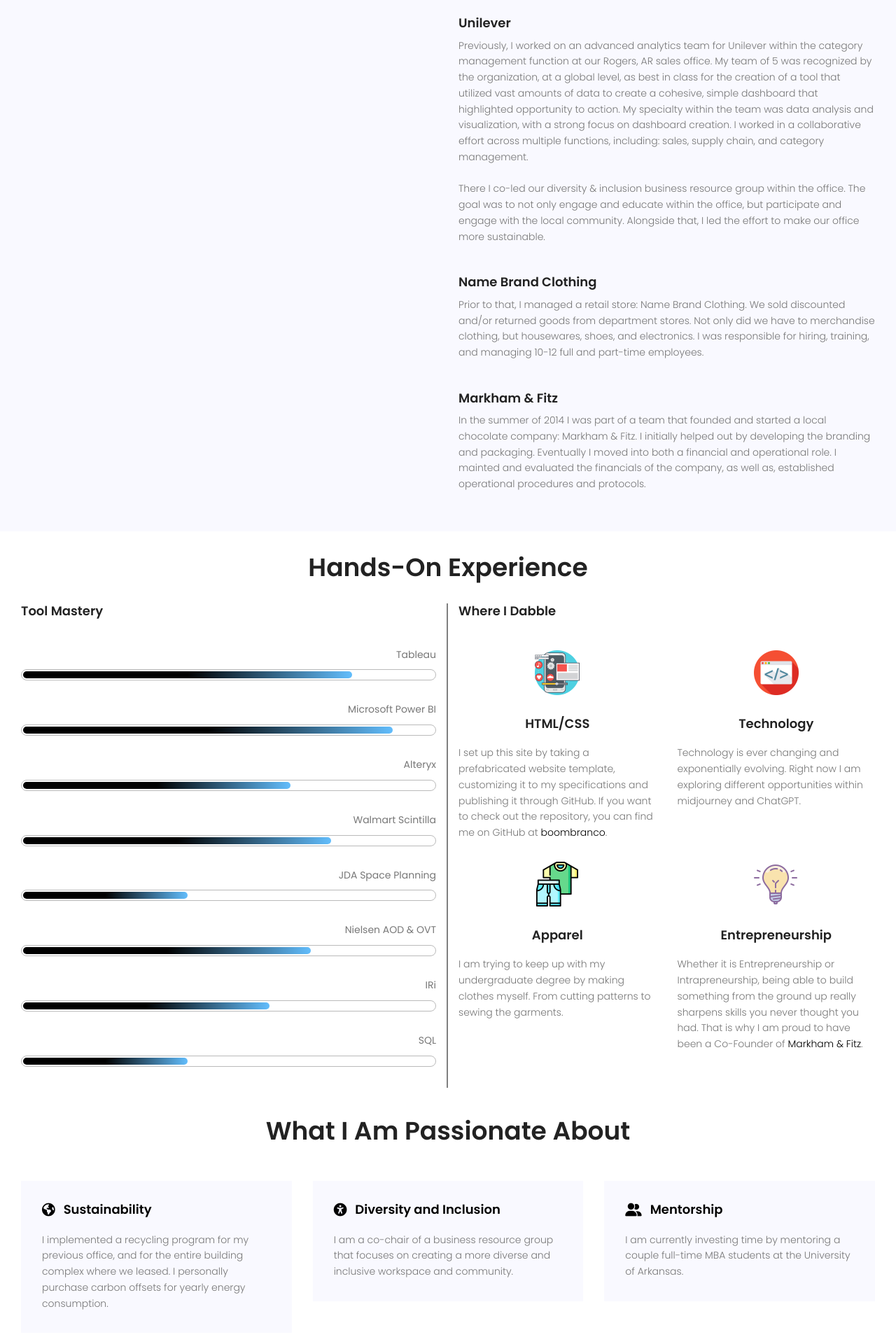
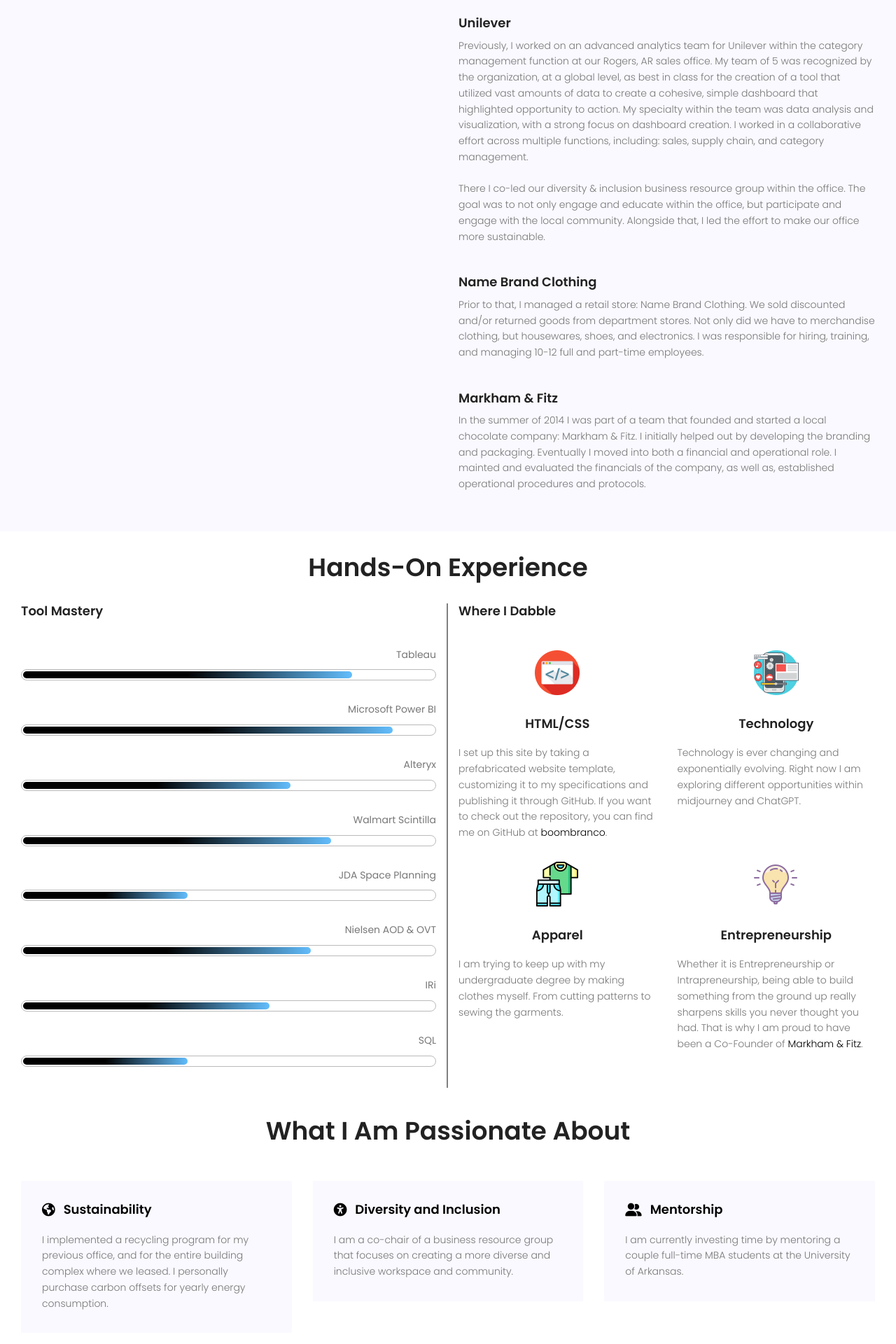
Before and after one commit to boombranco/boombranco.github.io, a Jekyll site: the page about.html, which Jekyll copies as it is, in a window 1280 px wide. Shown: the part 568-2488 px from the top of the page at 70% size. Built offline with Jekyll 4.4.1, drawn with Linux system fonts in a browser that asks for light colours; nearby versions of some CDN libraries.

Commit message:
Swapping images in about page

```diff
--- a/about.html
+++ b/about.html
@@ -202,7 +202,7 @@
               <div class="row">
                 <div class="single-service col-lg-6 col-md-6 mb-30">
                   <div class="icon">
-                    <img src="img/html.png" alt="">
+                    <img src="img/code.png" alt="">
                   </div>
                   <div class="dec">
                     <h4 class="mt-30">HTML/CSS</h4>
@@ -213,7 +213,7 @@
                 </div>
                 <div class="single-service col-lg-6 col-md-6 mb-30">
                   <div class="icon">
-                    <img src="img/code.png" alt="">
+                    <img src="img/html.png" alt="">
                   </div>
                   <div class="dec">
                     <h4 class="mt-30">Technology</h4>
```
